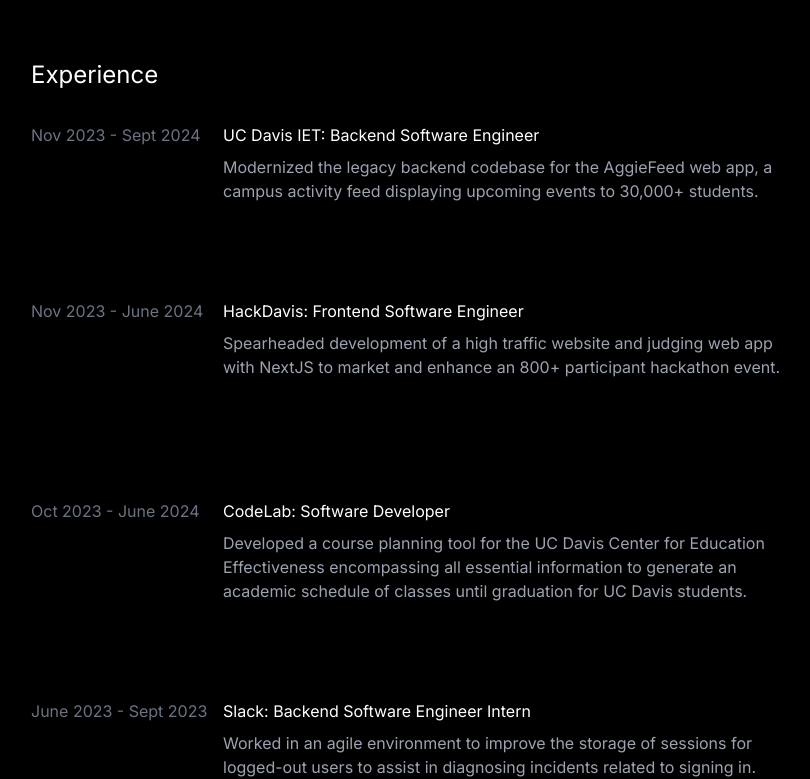
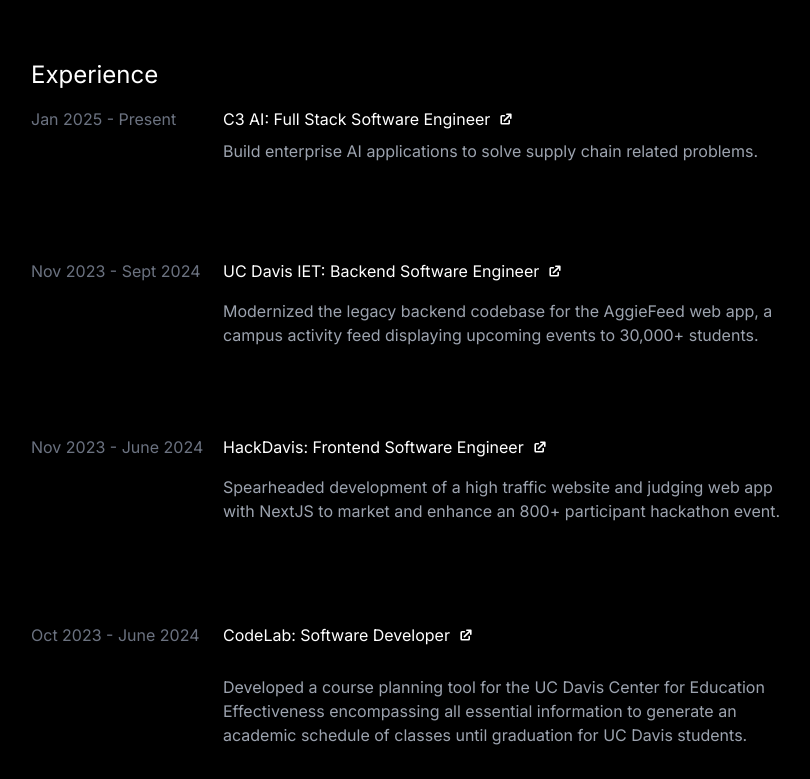
Before and after one commit to Sauvikesh/portfolio, a Next.js app: page / in a window 1280 px wide. Shown: the part 2145-2924 px from the top of the page, without its empty margins (225-1035 px from the left). Built offline with nearby package versions, Linux system fonts and the light colour scheme.

Commit message:
updated experience section, added links

```diff
--- a/app/(pages)/_components/Bio/Bio.tsx
+++ b/app/(pages)/_components/Bio/Bio.tsx
@@ -1,5 +1,5 @@
-import Image from 'next/image';
-import { RevealWrapper } from '../Reveal/RevealWrapper';
+import Image from "next/image";
+import { RevealWrapper } from "../Reveal/RevealWrapper";
 
 export default function Bio() {
   return (
@@ -16,8 +16,7 @@
           Hello! 👋🏽 <br></br> <br></br>
           I'm a software engineer with experience in Full-stack Web development
           and iOS mobile app development. I love collaborating with others,
-          writing clean code, and building stable products! I'm always trying to
-          learn new technologies and improve what I am already proficient at.
+          writing clean code, and learning new skills!
         </p>
       </div>
     </RevealWrapper>
--- a/app/(pages)/_components/Experience/ExpBlock.tsx
+++ b/app/(pages)/_components/Experience/ExpBlock.tsx
@@ -1,18 +1,31 @@
+import Link from "next/link";
+import { FaExternalLinkSquareAlt } from "react-icons/fa";
+import { HiExternalLink } from "react-icons/hi";
+
 export type ExpBlockProps = {
   time: string;
   title: string;
   desc: string;
+  link: string;
 };
 export default function ExpBlock(props: ExpBlockProps) {
-  const { time, title, desc } = props;
+  const { time, title, desc, link } = props;
 
   return (
     <div className="grid grid-cols-4 grid-rows-2 pb-20 xs:pb-10 gap-y-0 xs:flex xs:flex-col">
-      <div className="col-span-1 xs:order-2 xs:pb-4 row-span-1 flex pb-2">
-        <h2 className="text-gray-500 self-end">{time}</h2>
+      <div className="col-span-1 xs:order-2 xs:pb-4 row-span-1 flex pb-2 items-center">
+        <h2 className="text-gray-500">{time}</h2>
       </div>
       <div className="col-span-3 xs:order-1 row-span-1 flex pb-2">
-        <h2 className="self-end">{title}</h2>
+        <Link
+          href={link}
+          className="flex items-center gap-2"
+          target="_blank"
+          rel="noopener noreferrer"
+        >
+          <h2>{title}</h2>
+          <HiExternalLink />
+        </Link>
       </div>
 
       <div className="col-span-1 row-span-1"></div>
--- a/app/(pages)/_components/Experience/Experience.tsx
+++ b/app/(pages)/_components/Experience/Experience.tsx
@@ -1,32 +1,43 @@
-import { RevealWrapper } from '../Reveal/RevealWrapper';
-import ExpBlock, { ExpBlockProps } from './ExpBlock';
+import { RevealWrapper } from "../Reveal/RevealWrapper";
+import ExpBlock, { ExpBlockProps } from "./ExpBlock";
 
 export default function Experience() {
   const blockContent: ExpBlockProps[] = [
     {
-      time: 'Nov 2023 - Sept 2024',
-      title: 'UC Davis IET: Backend Software Engineer',
-      desc: 'Modernized the legacy backend codebase for the AggieFeed web app, a campus activity feed displaying upcoming events to 30,000+ students.',
+      time: "Jan 2025 - Present",
+      title: "C3 AI: Full Stack Software Engineer",
+      desc: "Build enterprise AI applications to solve supply chain related problems.",
+      link: "https://c3.ai/",
     },
     {
-      time: 'Nov 2023 - June 2024',
-      title: 'HackDavis: Frontend Software Engineer',
-      desc: 'Spearheaded development of a high traffic website and judging web app with NextJS to market and enhance an 800+ participant hackathon event.',
+      time: "Nov 2023 - Sept 2024",
+      title: "UC Davis IET: Backend Software Engineer",
+      desc: "Modernized the legacy backend codebase for the AggieFeed web app, a campus activity feed displaying upcoming events to 30,000+ students.",
+      link: "https://studentpowered.ucdavis.edu/",
     },
     {
-      time: 'Oct 2023 - June 2024',
-      title: 'CodeLab: Software Developer',
-      desc: 'Developed a course planning tool for the UC Davis Center for Education Effectiveness encompassing all essential information to generate an academic schedule of classes until graduation for UC Davis students.',
+      time: "Nov 2023 - June 2024",
+      title: "HackDavis: Frontend Software Engineer",
+      desc: "Spearheaded development of a high traffic website and judging web app with NextJS to market and enhance an 800+ participant hackathon event.",
+      link: "https://hackdavis.io/",
     },
     {
-      time: 'June 2023 - Sept 2023',
-      title: 'Slack: Backend Software Engineer Intern',
-      desc: 'Worked in an agile environment to improve the storage of sessions for logged-out users to assist in diagnosing incidents related to signing in.',
+      time: "Oct 2023 - June 2024",
+      title: "CodeLab: Software Developer",
+      desc: "Developed a course planning tool for the UC Davis Center for Education Effectiveness encompassing all essential information to generate an academic schedule of classes until graduation for UC Davis students.",
+      link: "https://codelabdavis.com/",
     },
     {
-      time: 'Oct 2022 - Apr 2023',
-      title: '#Include at Davis: Frontend Web Developer',
-      desc: 'Developed a website for a local photographer to showcase their services and portfolio of photos.',
+      time: "June 2023 - Sept 2023",
+      title: "Slack: Backend Software Engineer Intern",
+      desc: "Worked in an agile environment to improve the storage of sessions for logged-out users to assist in diagnosing incidents related to signing in.",
+      link: "https://slack.com/",
+    },
+    {
+      time: "Oct 2022 - Apr 2023",
+      title: "#Include at Davis: Frontend Web Developer",
+      desc: "Developed a website for a local photographer to showcase their services and portfolio of photos.",
+      link: "https://includedavis.com/",
     },
   ];
 
--- a/app/(pages)/_components/Link/Link.tsx
+++ b/app/(pages)/_components/Link/Link.tsx
@@ -1,5 +1,5 @@
-import Link from 'next/link';
-import Image from 'next/image';
+import Link from "next/link";
+import Image from "next/image";
 
 export type LinkBlockProps = {
   text?: string;
@@ -28,7 +28,7 @@
     );
   } else {
     return (
-      <Link href={url}>
+      <Link href={url} target="_blank" rel="noopener noreferrer">
         <div className="flex min-h-11 items-center justify-center bg-[#404040] text-white pt-[10px] pb-[10px] pl-[16px] pr-[16px] rounded-[100px] gap-2">
           <Image
             src={img}
```
